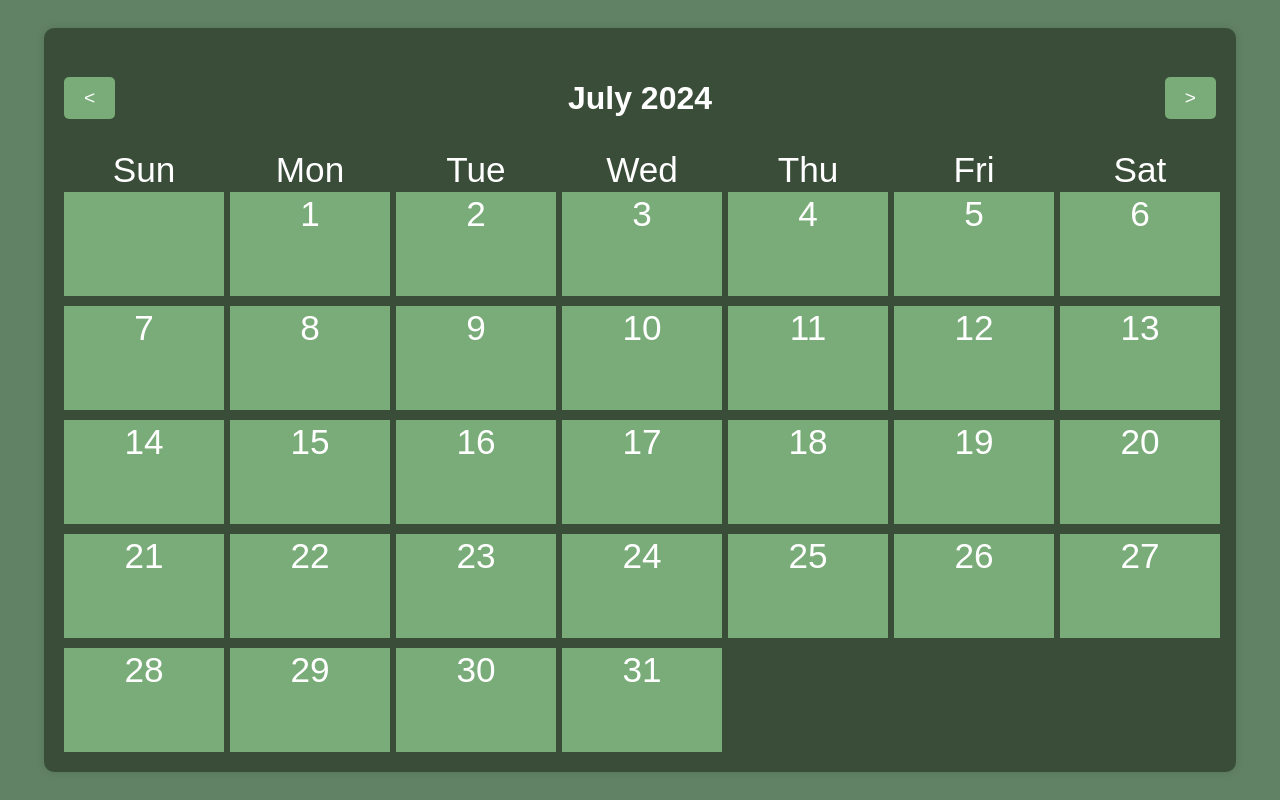
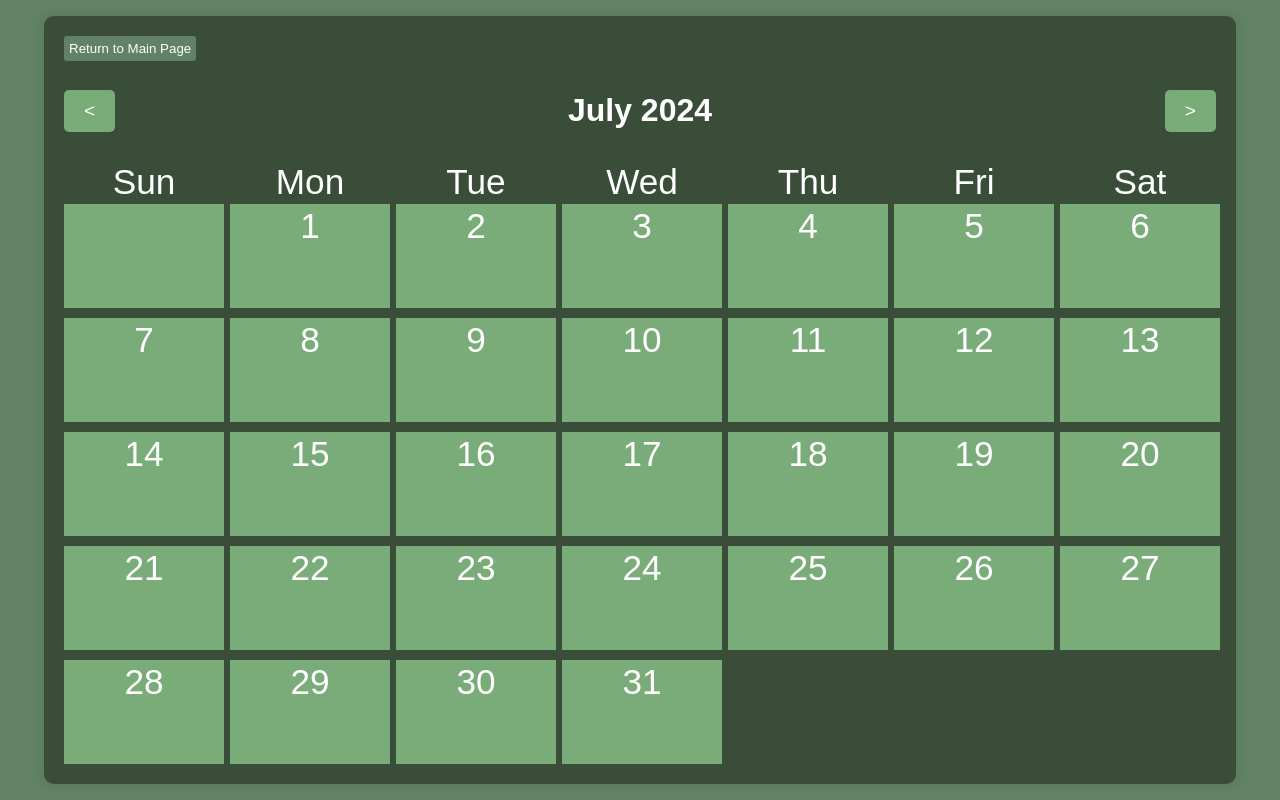
Before and after one commit to snigdhaaaa/WebDevPlannerProject, a plain HTML site: page planner2.html in a window 1280 px wide. Drawn offline with Linux system fonts and the light colour scheme.

Commit message:
added return to main page button

```diff
--- a/planner2.html
+++ b/planner2.html
@@ -8,6 +8,7 @@
 </head>
 <body>
     <div class="calendar">
+        <button id="returnMain">Return to Main Page</button>
         <div class="month">
             <button id="prevMonth">&lt;</button>
             <h1 id="monthYear">July 2024</h1>
```
